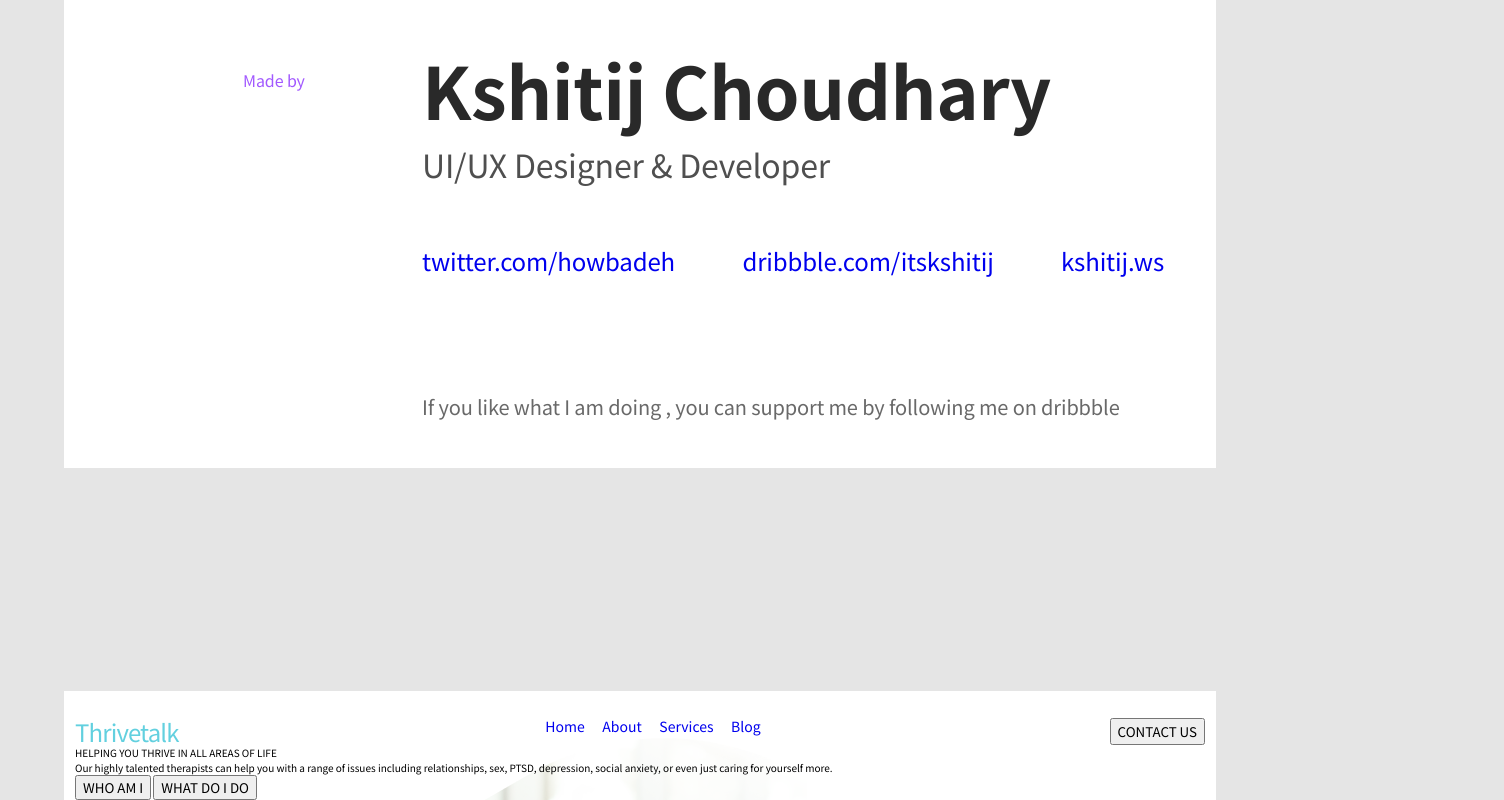
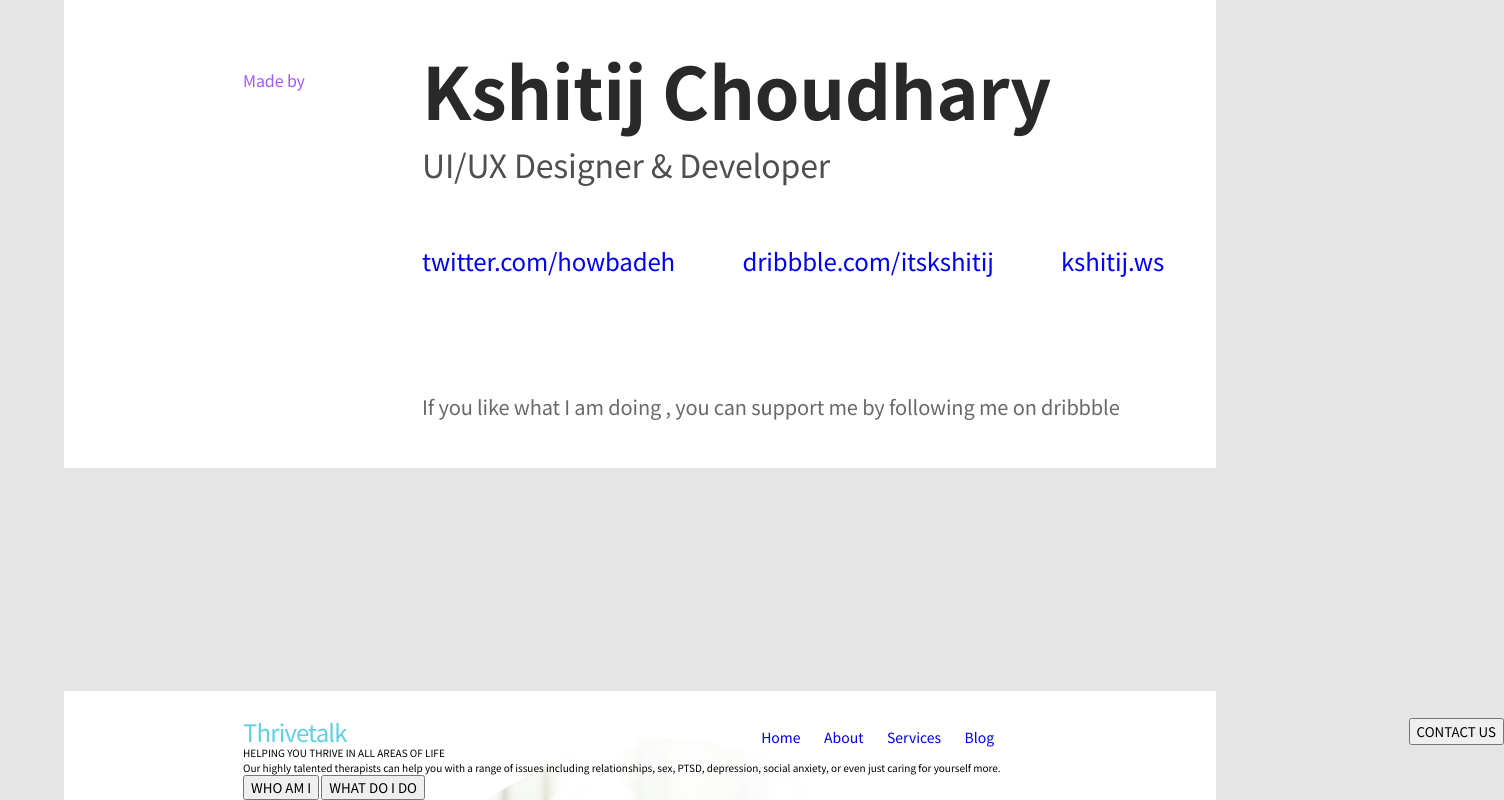
Before and after one commit to MezdrinM/ThriveTalk, a React (Create React App) app: page / in a window 1280 px wide. Shown: the part 145-945 px from the top of the page, 1504 px wide, since content can reach past the window. Built offline with nearby package versions, Linux system fonts and the light colour scheme; the HTML template or start-up script is replaced by a standard one.

Commit message:
wrong style

```diff
--- a/public/index.html
+++ b/public/index.html
@@ -49,18 +49,18 @@
       </div>
     </section>
     <section class="section-outer section-main">
-        <div class="section-main-wrapper">
+        <div class="section-container">
           <div class="section-main-menu">
             <div class="section-main-menu-title">Thrivetalk</div>
             <div class="section-main-menu-list">
-              <ul class="menu-list"></ul>
-                <a href="/" name="">Home</a>
-                <a href="/" name="">About</a>
-                <a href="/" name="">Services</a>
-                <a href="/" name="">Blog</a>
+              <ul class="menu-list">
+                <a href="/" name="home">Home</a>
+                <a href="/" name="about">About</a>
+                <a href="/" name="services">Services</a>
+                <a href="/" name="blog">Blog</a>
               </ul>
             </div>
-            <button >CONTACT US</button>
+            <button class="section-main-menu-button">CONTACT US</button>
           </div>
               <div class="section-main-description">
                 <div class="section-main-description-title">HELPING YOU THRIVE IN ALL AREAS OF LIFE</div>
--- a/src/styles/main.scss
+++ b/src/styles/main.scss
@@ -25,3 +25,14 @@ a {
   font-family: $font;
   text-decoration: none;
 }
+
+a:hover{
+  color: #1b1052;
+  transition: .2s;
+}
+
+.section-container{
+  position: relative;
+  width: 1261px;
+  left: 179px;
+}
--- a/src/styles/section-main.scss
+++ b/src/styles/section-main.scss
@@ -1,12 +1,5 @@
 .section-main{
     background: #ffffff url(/public/static/talk.png) no-repeat;
-    margin-left: 179px;
-
-    &-wrapper{
-        width: 1130px;
-        margin: 0 auto;
-
-    }
 
     &-menu{
         display: flex;
@@ -21,17 +14,21 @@
         }
 
         &-list{
-            display: flex;
-            width: 233px;
-            justify-content: space-between;
             font-size: 14px;
             line-height: 16px;
             color: #22356F;
+            width: 233px;
 
            .menu-list{
+               justify-content: space-between;
+               display: flex;
+               align-items: center;
                padding: 0;
-               margin: 0;
-           }
+               margin: 11px 0 0 0;
+            }
+        }
+        &-button{
+            display: inline-block;
         }
     }
 }
```
